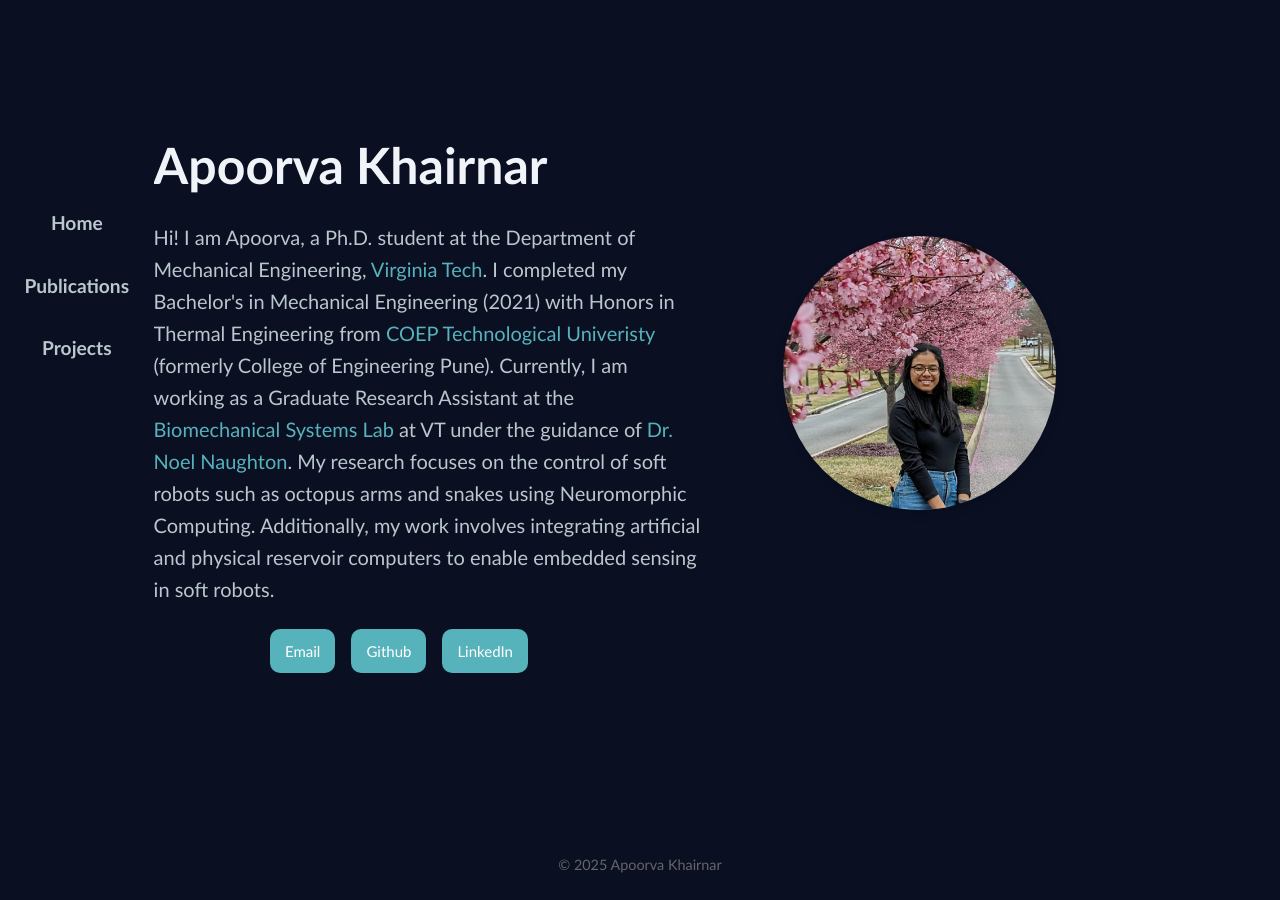
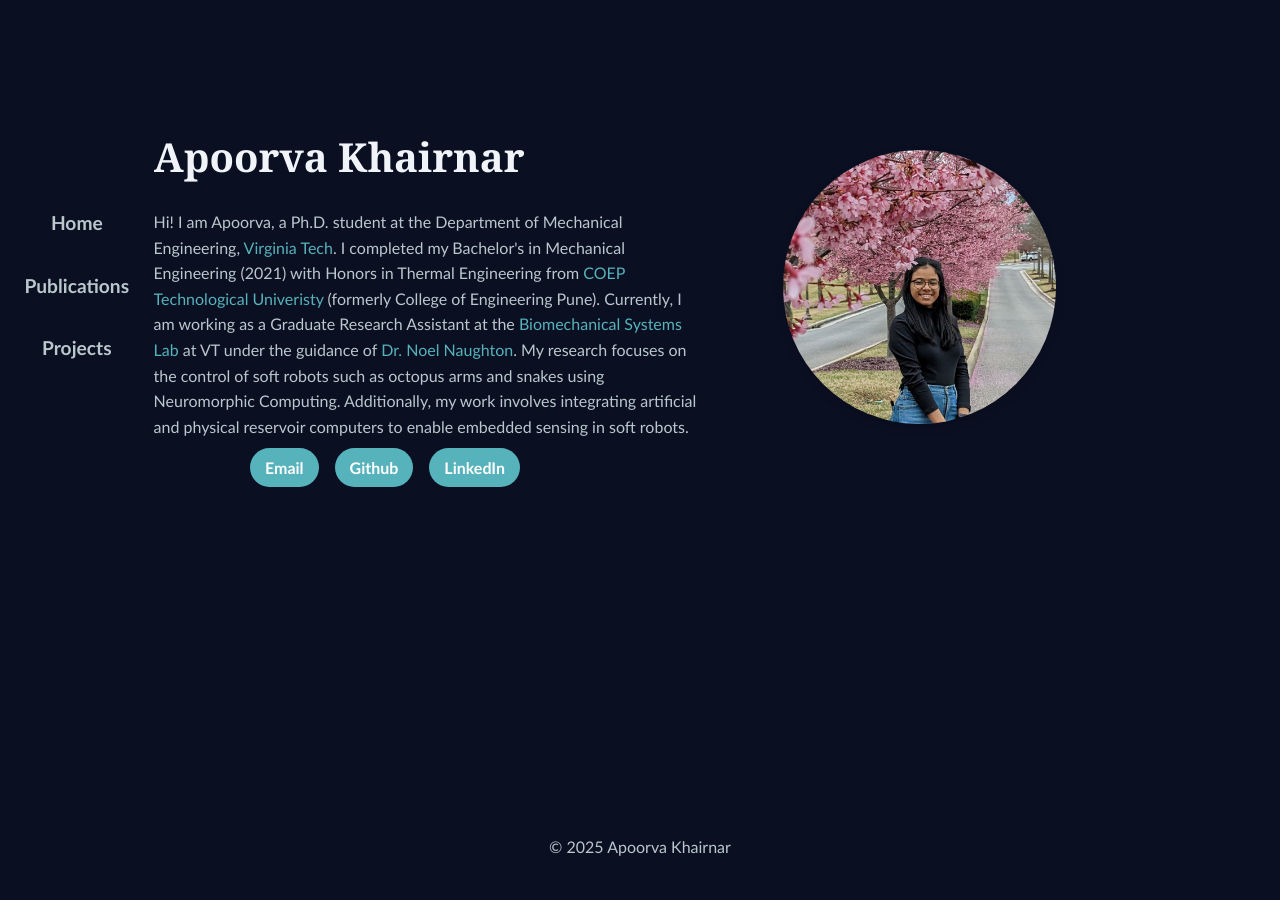
Before and after one commit to apoorvakhairnar/apoorvakhairnar.github.io, a Jekyll site: the page built from index.md, in a window 1280 px wide. Built offline with Jekyll 4.4.1, drawn with Linux system fonts in a browser that asks for light colours.

Commit message:
modified:   assets/css/home_style.css 	modified:   assets/css/page_style.css 	modified:   assets/css/style.css

```diff
--- a/assets/css/home_style.css
+++ b/assets/css/home_style.css
@@ -4,34 +4,18 @@
 ————————————————————————————————————————————— */
 @import 'style.css';
 
-/* Desktop “about + photo” grid */
+/* 1) Desktop “about + photo” grid */
 .content_desktop {
-  margin-left: 12vw;          /* sidebar */
+  margin-left: 12vw;         /* sidebar space */
   padding-top: 125px;
   display: grid;
   grid-template-columns: 1fr 1fr;
   gap: 2rem;
-  align-items: center;        /* ← NEW: vertically center text + image */
-  font-size: 20px;
-  color: var(--color-text);
+  align-items: center;       /* vertical centering */
 }
 
-/* Headline & text */
-.content_desktop h1 {
-  color: var(--color-accent-light);
-  font-size: 50px;
-  margin-bottom: 1rem;
-}
-.content_desktop p {
-  margin-bottom: 1.5rem;
-}
-.content_desktop a {
-  color: var(--color-accent);
-}
-
-/* Photo circle */
+/* 2) Photo circle */
 .content_desktop .profile-photo img {
-  /* remove margin-top */
   margin-left: 50px;
   width: 50%;
   height: auto;
@@ -39,53 +23,33 @@
   box-shadow: 0 4px 10px rgba(0,0,0,0.15);
 }
 
-/* Pills style buttons */
+/* 3) Pill-style buttons */
 .buttons_desktop {
   margin-left: 250px;
-  padding-left: 20px;
   display: flex;
   gap: 1rem;
-  width: auto;
 }
 .buttons_desktop .button a {
   background: var(--color-accent);
   color: #fff;
   padding: 10px 15px;
-  font-size: 15px;
-  border-radius: 10px;
-  text-align: center;
-  display: inline-block;
+  font-size: 1rem;
+  border-radius: 9999px;
+  font-weight: 600;
+  text-decoration: none;
   transition: background 0.2s;
-  text-decoration: none;
 }
 .buttons_desktop .button a:hover {
   background: var(--color-accent-light);
   color: var(--color-bg);
 }
 
-/* Mobile fallback */
+/* 4) Mobile fallback: stacked under nav */
 .content_mobile {
   display: none;
-  padding-left: 2.5%;
-  padding-top: 50px;
-  font-size: 20px;
-  color: var(--color-text);
+  padding: 1rem;
+  margin-top: 2rem;
 }
-.content_mobile h1 {
-  color: var(--color-accent-light);
-  font-size: 50px;
-  margin-bottom: 1rem;
-}
-.content_mobile img {
-  margin-left: 5%;
-  margin-top: 50px;
-  width: 90%;
-  height: auto;
-  border-radius: 50%;
-  box-shadow: 0 4px 10px rgba(0,0,0,0.15);
-}
-
-/* Mobile buttons */
 .buttons_mobile {
   display: none;
   gap: 0.75rem;
@@ -96,25 +60,19 @@
   background: var(--color-accent);
   color: #fff;
   padding: 10px 15px;
-  font-size: 15px;
-  border-radius: 10px;
-  display: inline-block;
+  font-size: 1rem;
+  border-radius: 9999px;
+  font-weight: 600;
+  text-decoration: none;
   transition: background 0.2s;
-  text-decoration: none;
 }
 .buttons_mobile .button a:hover {
   background: var(--color-accent-light);
   color: var(--color-bg);
 }
 
-/* Breakpoints */
-@media (min-width: 768px) {
-  .nav_mobile { display: none; }
-  .content_mobile, .buttons_mobile { display: none; }
+/* 5) Breakpoints */
+@media (max-width: 768px) {
+  .content_desktop, .buttons_desktop { display: none; }
+  .content_mobile,  .buttons_mobile  { display: block; }
 }
-@media (max-width: 768px) {
-  .sidenav { display: none; }
-  .nav_mobile { display: flex; }
-  .content_desktop, .buttons_desktop { display: none; }
-  .content_mobile, .buttons_mobile { display: block; }
-}
--- a/assets/css/style.css
+++ b/assets/css/style.css
@@ -1,7 +1,3 @@
-/* ==============================================
-   style.css — Global variables, resets, nav, footer
-   ============================================== */
-
 /* 1) Color & font variables */
 :root {
   --color-bg:            #0a0f22;
@@ -10,8 +6,9 @@
   --color-accent-light:  #f0f4f8;
   --color-muted:         #666666;
 
-  --font-sans: 'Trebuchet MS','Lucida Sans Unicode','Lucida Grande',
-               'Lucida Sans',Arial,sans-serif;
+  --font-sans:   'Trebuchet MS','Lucida Sans Unicode',
+                 'Lucida Grande','Lucida Sans',Arial,sans-serif;
+  --font-serif:  'Merriweather','Georgia','Times New Roman',serif;
 }
 
 /* 2) Resets & base */
@@ -21,9 +18,7 @@
   padding: 0;
   font-family: var(--font-sans);
 }
-html {
-  height: 100%;
-}
+html { height: 100%; }
 body {
   display: flex;
   flex-direction: column;
@@ -33,12 +28,12 @@ body {
   line-height: 1.6;
 }
 
-/* utilities & sticky footer */
+/* 3) Sticky-footer layout */
 main.container {
-  flex: 1;           /* push footer down */
-  width: 100%;       /* full width */
-  margin: 0;         /* no auto-centering */
-  padding: 0;        /* handled per-page */
+  flex: 1;           /* pushes footer to bottom */
+  width: 100%;
+  margin: 0;
+  padding: 0;
 }
 footer.container {
   text-align: center;
@@ -49,10 +44,8 @@ footer.container {
 
 /* 4) Sidebar (desktop) */
 .sidenav {
-  position: fixed;
-  top: 0; left: 0;
-  width: 12vw;
-  height: 100vh;
+  position: fixed; top: 0; left: 0;
+  width: 12vw; height: 100vh;
   background: var(--color-bg);
   padding-top: 15%;
   text-align: center;
@@ -75,8 +68,7 @@ footer.container {
 /* 5) Mobile top nav */
 .nav_mobile {
   display: none;
-  position: fixed;
-  top: 0; left: 0;
+  position: fixed; top: 0; left: 0;
   width: 100%; height: 50px;
   background: var(--color-bg);
   text-align: center;
@@ -104,3 +96,27 @@ a {
 a:hover {
   color: var(--color-accent-light);
 }
+
+/* 7) Shared typography */
+h1, h2, h3, h4 {
+  font-family: var(--font-serif);
+  color: var(--color-accent-light);
+  margin-bottom: 0.5em;
+}
+h1 { font-size: 2.5rem; }
+h2 { font-size: 2rem; }
+h3 { font-size: 1.5rem; }
+p  {
+  font-size: 1rem;
+  color: var(--color-text);
+  margin-bottom: 1rem;
+}
+
+/* 8) Show/hide nav + content zones */
+@media (max-width: 768px) {
+  .sidenav             { display: none; }
+  .nav_mobile          { display: block; }
+}
+@media (min-width: 768px) {
+  .nav_mobile          { display: none; }
+}
```
Also changed, not shown: assets/css/page_style.css (+32 -7 lines).
